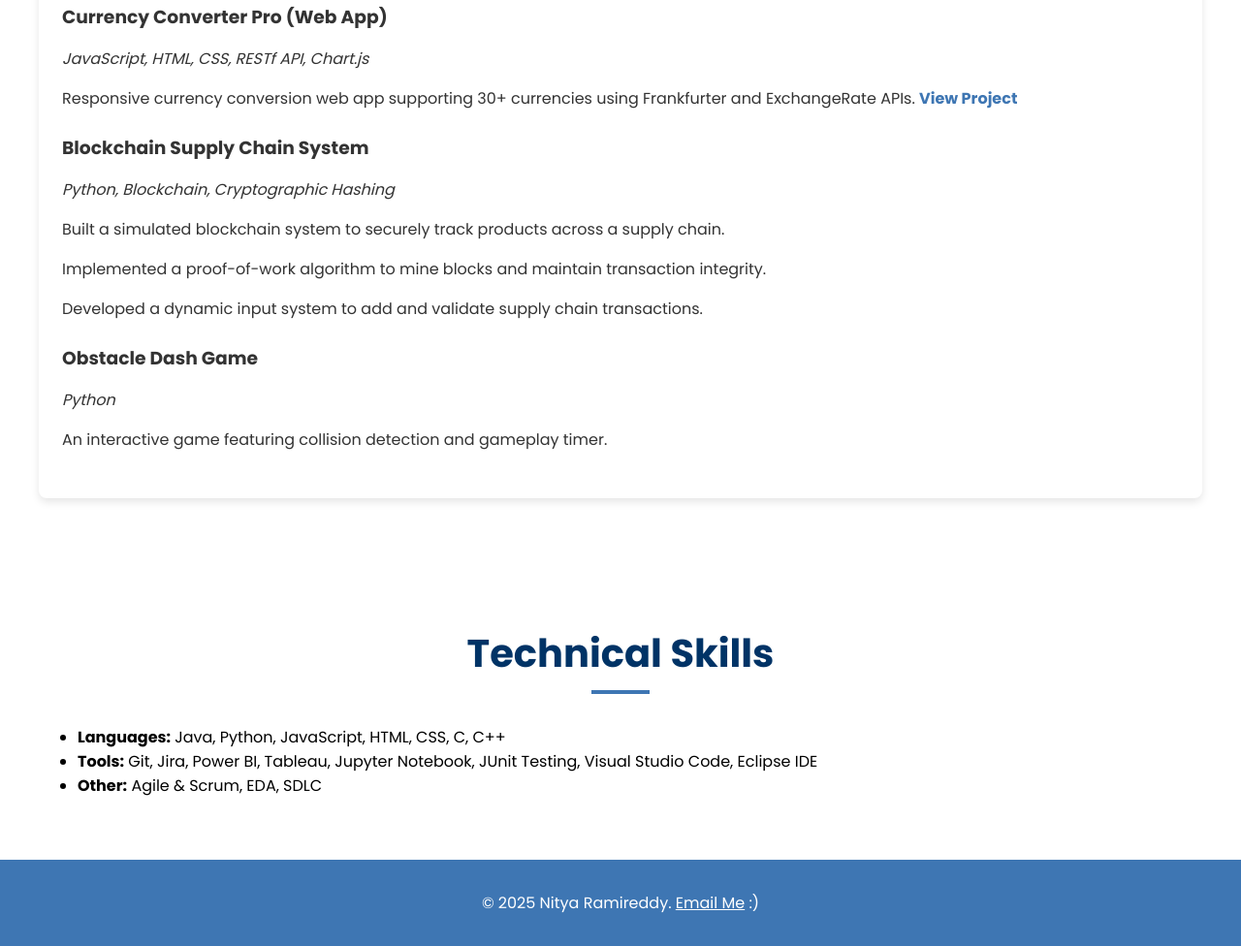
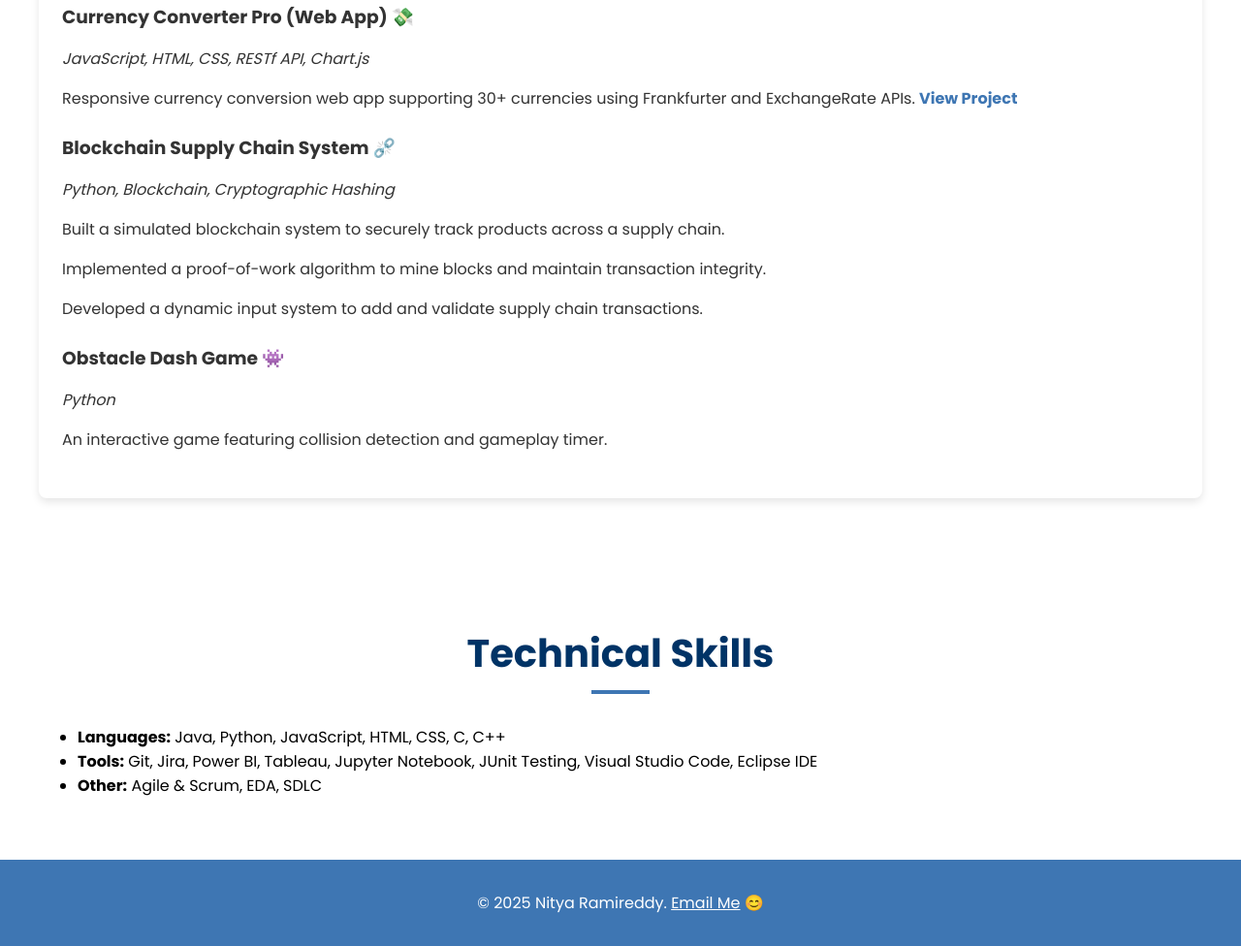
Before and after one commit to nityar123/Portfolio-Website, a plain HTML site: page index.html in a window 1280 px wide. Shown: the part 2114-3090 px from the top of the page at 97% size. Drawn offline with Linux system fonts and the light colour scheme.

Commit message:
Update index.html

```diff
--- a/index.html
+++ b/index.html
@@ -59,19 +59,19 @@
         <h2 class="section-title">Projects</h2>
         <div class="column">
             <div class="project">
-                <h3>Currency Converter Pro (Web App)</h3>
+                <h3>Currency Converter Pro (Web App) 💸</h3>
                 <p><em>JavaScript, HTML, CSS, RESTf API, Chart.js</em></p>
                 <p>Responsive currency conversion web app supporting 30+ currencies using Frankfurter and ExchangeRate APIs. <a href="https://nityar123.github.io/Currency-Converter/" target="_blank">View Project</a></p>
             </div>
             <div class="project">
-                <h3>Blockchain Supply Chain System</h3>
+                <h3>Blockchain Supply Chain System ⛓️‍💥</h3>
                 <p><em>Python, Blockchain, Cryptographic Hashing</em></p>
                 <p>Built a simulated blockchain system to securely track products across a supply chain.</p>
                 <p>Implemented a proof-of-work algorithm to mine blocks and maintain transaction integrity.</p>
                 <p>Developed a dynamic input system to add and validate supply chain transactions.</p>
             </div>
             <div class="project">
-                <h3>Obstacle Dash Game</h3>
+                <h3>Obstacle Dash Game 👾</h3>
                 <p><em>Python</em></p>
                 <p>An interactive game featuring collision detection and gameplay timer.</p>
             </div>
@@ -88,7 +88,7 @@
     </section>
 
     <footer>
-        <p>&copy; 2025 Nitya Ramireddy. <a href="mailto:nitya.ramireddy@gmail.com">Email Me</a> :) </p>
+        <p>&copy; 2025 Nitya Ramireddy. <a href="mailto:nitya.ramireddy@gmail.com">Email Me</a> 😊 </p>
     </footer>
 </body>
 
```
